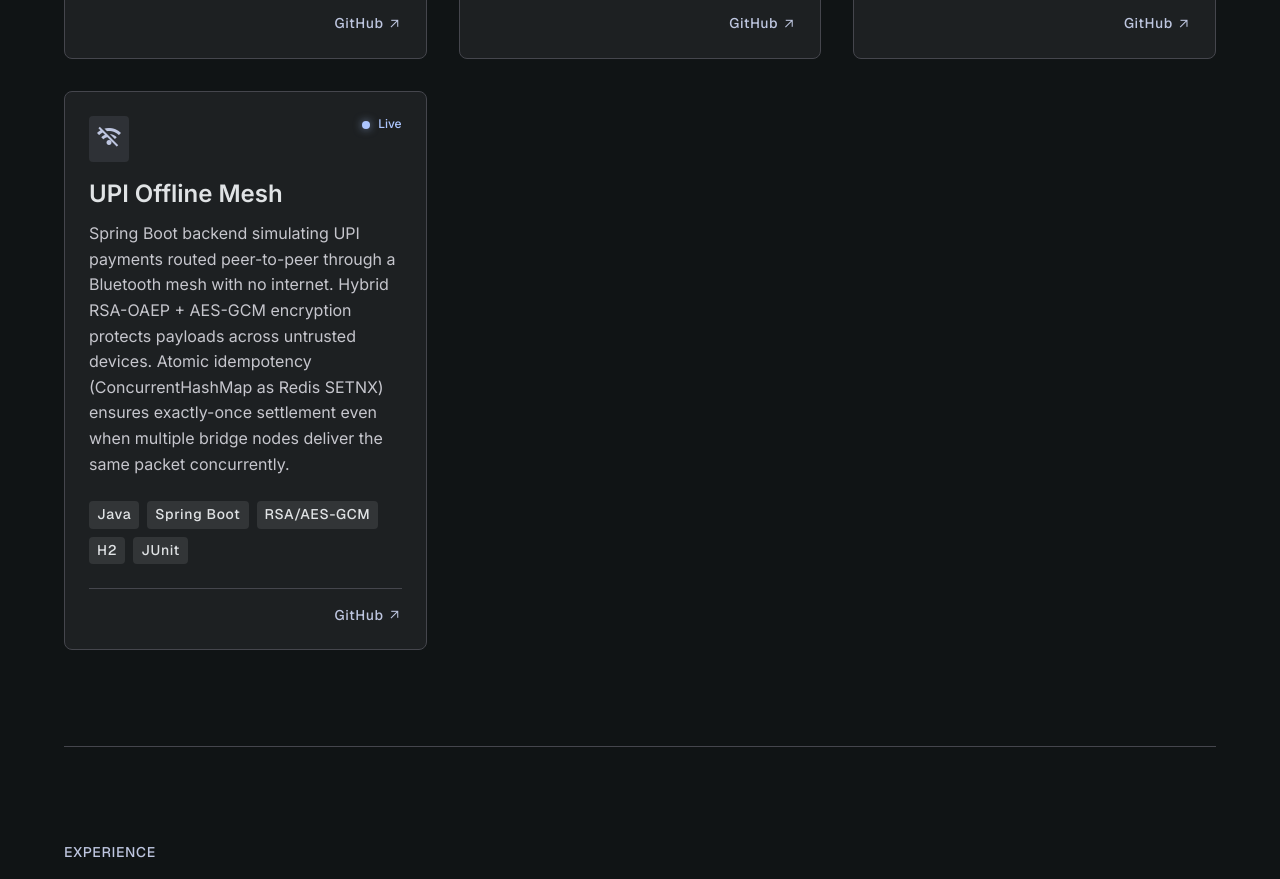
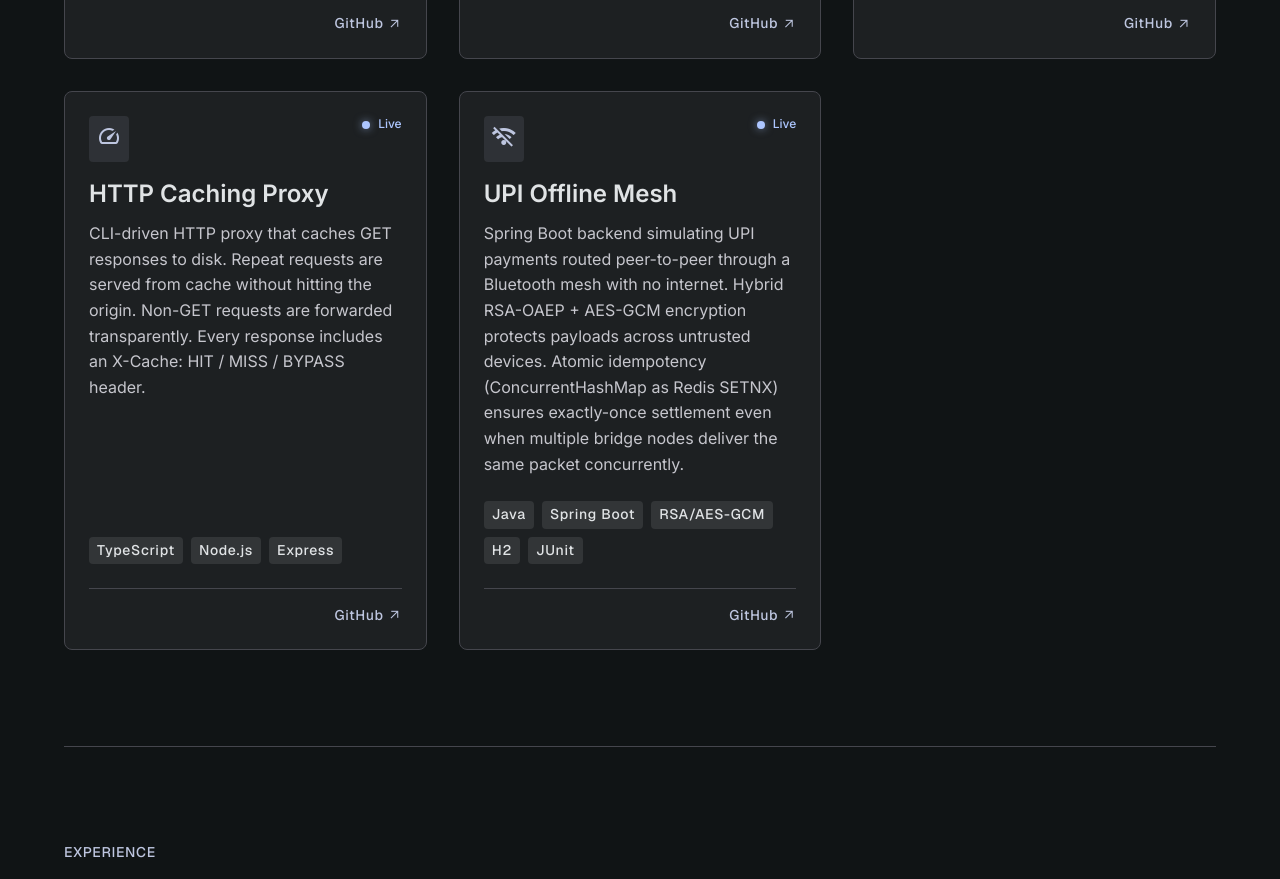
Before and after one commit to azammustafa66/portfolio-website, a Nuxt app: page / in a window 1280 px wide. Shown: the part 1460-2339 px from the top of the page. Built offline with nearby package versions, Linux system fonts and the light colour scheme.

Commit message:
add HTTP Caching Proxy project

```diff
--- a/pages/index.vue
+++ b/pages/index.vue
@@ -306,6 +306,13 @@ const projects = [
     repo: 'https://github.com/azammustafa66/image-processing-backend',
   },
   {
+    name: 'HTTP Caching Proxy',
+    description: 'CLI-driven HTTP proxy that caches GET responses to disk. Repeat requests are served from cache without hitting the origin. Non-GET requests are forwarded transparently. Every response includes an X-Cache: HIT / MISS / BYPASS header.',
+    stack: ['TypeScript', 'Node.js', 'Express'],
+    icon: 'speed',
+    repo: 'https://github.com/azammustafa66/http-caching-proxy-server',
+  },
+  {
     name: 'UPI Offline Mesh',
     description: 'Spring Boot backend simulating UPI payments routed peer-to-peer through a Bluetooth mesh with no internet. Hybrid RSA-OAEP + AES-GCM encryption protects payloads across untrusted devices. Atomic idempotency (ConcurrentHashMap as Redis SETNX) ensures exactly-once settlement even when multiple bridge nodes deliver the same packet concurrently.',
     stack: ['Java', 'Spring Boot', 'RSA/AES-GCM', 'H2', 'JUnit'],
```
